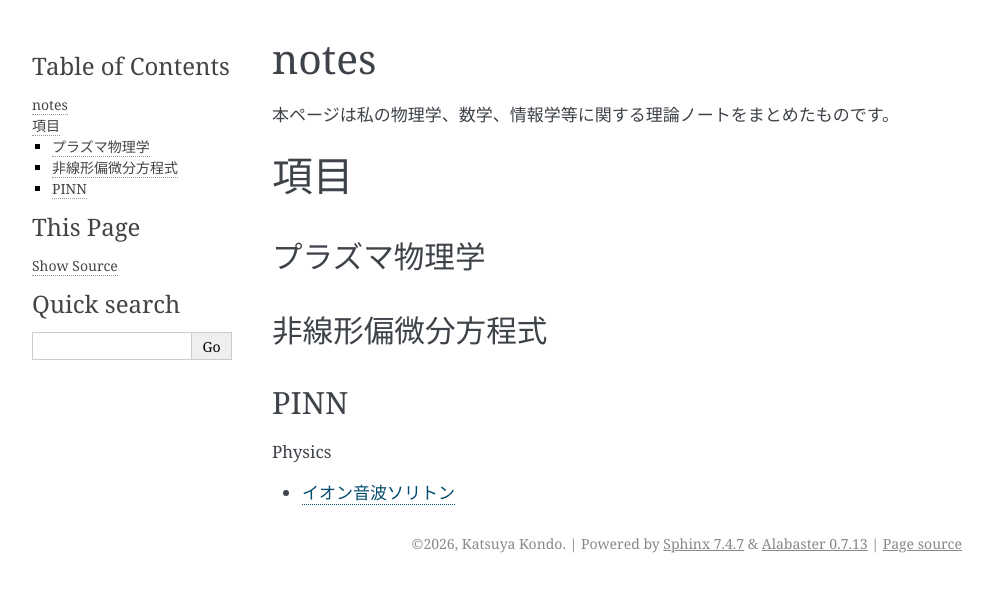
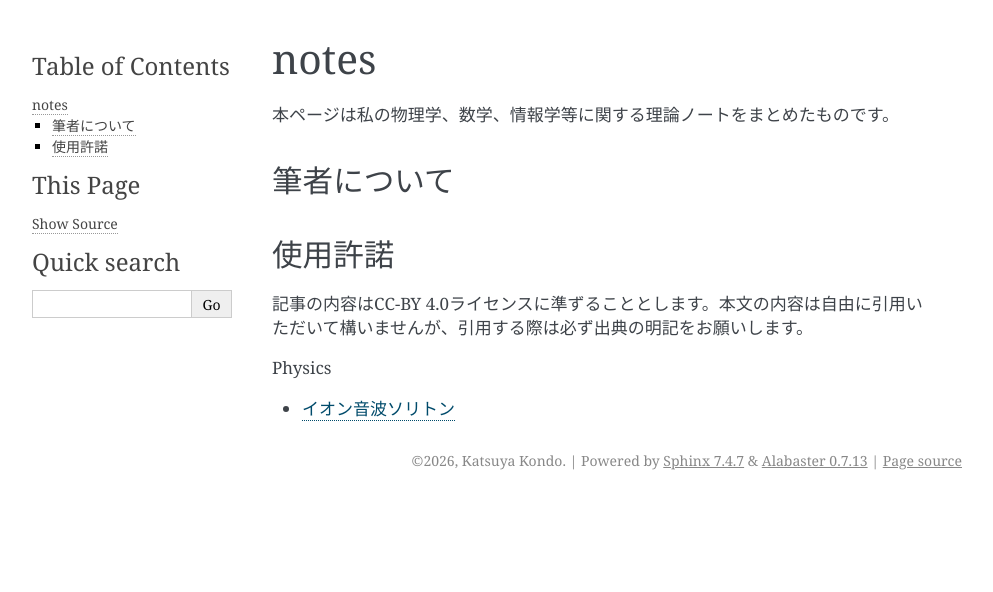
Before and after one commit to kondokatsuya72m/notes, a Sphinx documentation site: the page built from docs/index.md, in a window 1280 px wide. Shown: the top 592 px of the page, without its empty margins (148-1141 px from the left). Built offline with Sphinx 7.4.7, drawn with Linux system fonts in a browser that asks for light colours.

Commit message:
使用条件の明記、微調整

````diff
--- a/docs/index.md
+++ b/docs/index.md
@@ -1,12 +1,11 @@
 # notes
 本ページは私の物理学、数学、情報学等に関する理論ノートをまとめたものです。
 
-# 項目
-## プラズマ物理学
+## 筆者について
 
-## 非線形偏微分方程式
 
-## PINN
+## 使用許諾
+記事の内容はCC-BY 4.0ライセンスに準ずることとします。本文の内容は自由に引用いただいて構いませんが、引用する際は必ず出典の明記をお願いします。
 
 ```{toctree}
 :glob:
````
Also changed, not shown: docs/physics/ion-acoustic-soliton.md (+3 -3 lines).
